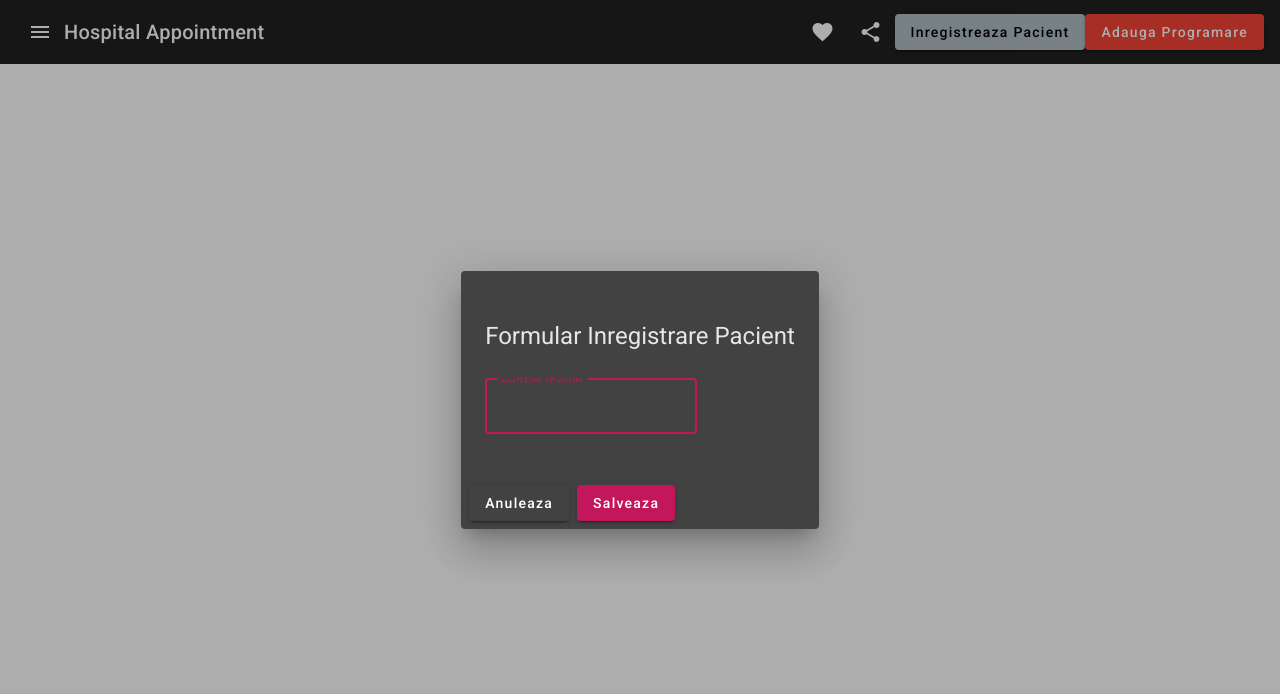
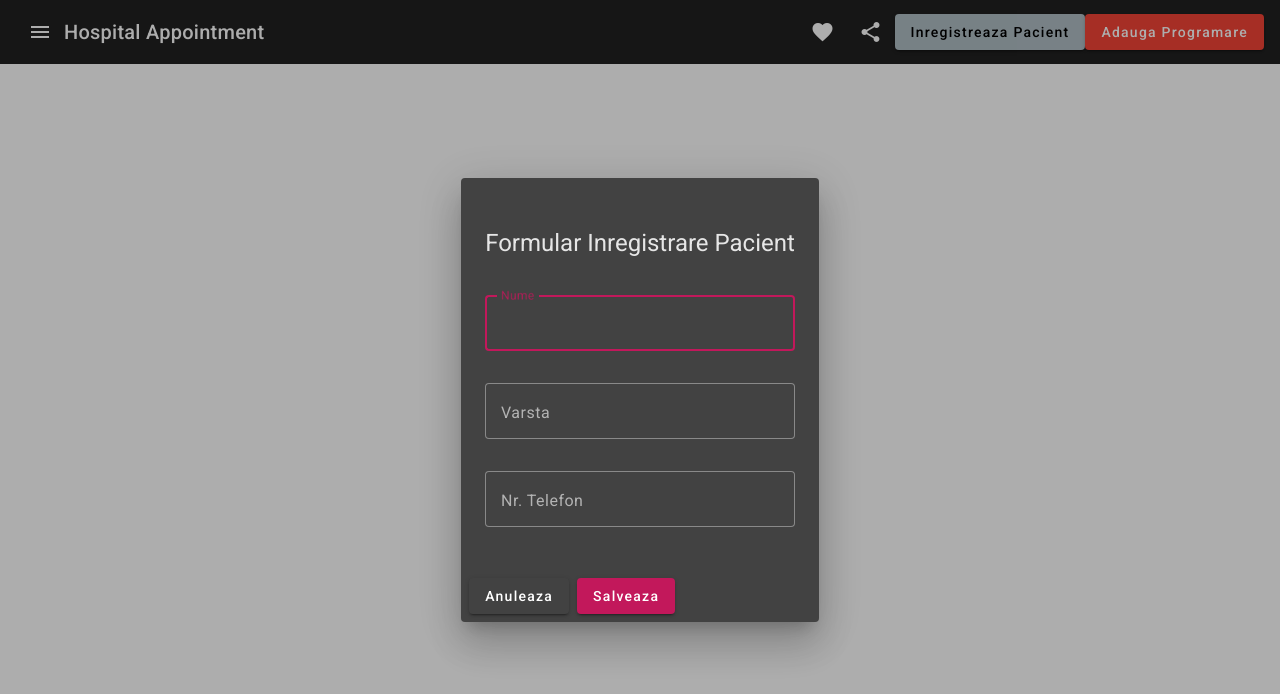
Before and after one commit to alexandruxtrifon/Hospital-Appointment, an Angular app: page / in a window 1280 px wide. Both pictures are taken after a click on the button "Inregistreaza Pacient". Shown: the top 694 px of the page. Built offline with nearby package versions, Linux system fonts and the light colour scheme.

Commit message:
done for the day

```diff
--- a/index.js
+++ b/index.js
@@ -33,6 +33,11 @@ app.get('/programare', (req, res) => {
     });
 });
 
+app.post('/api/update-patient', (req, res) => {
+    const updatedPatientData = req.body;
+    client.connect();
+    client.query('INSERT INTO Pacient(Nume, Varsta, Telefon) VALUES($patientData.nume, $patientData.varsta, patientData.telefon')
+})
 
 function renderProgramareTable(data){
     const rows = data.map(row => {
--- a/src/app/add-pacient/add-pacient.component.css
+++ b/src/app/add-pacient/add-pacient.component.css
@@ -0,0 +1,10 @@
+.content{
+    padding-top: 10px;
+}
+
+.row {
+    display: flex;
+    flex-direction: column;
+    gap: 10px;
+
+}
--- a/src/app/add-pacient/add-pacient.component.html
+++ b/src/app/add-pacient/add-pacient.component.html
@@ -1,13 +1,25 @@
 <div mat-dialog-title>
     <h1>Formular Inregistrare Pacient</h1>
 </div>
-<div mat-dialog-content>
+<div mat-dialog-content class="content">
+    <div class="row">
     <mat-form-field appearance="outline">
-        <mat-label>LOREM IPSUM</mat-label>
-        <input matInput>
+        <mat-label>Nume</mat-label>
+        <input matInput [(ngModel)]="patientData.nume" name = "nume">
     </mat-form-field>
+
+    <mat-form-field appearance="outline">
+        <mat-label>Varsta</mat-label>
+        <input matInput [(ngModel)]="patientData.varsta" name="varsta">
+    </mat-form-field>
+
+    <mat-form-field appearance="outline">
+        <mat-label>Nr. Telefon</mat-label>
+        <input matInput [(ngModel)]="patientData.telefon" name="telefon">
+    </mat-form-field>
+    </div>
 </div>
 <div mat-dialog-actions>
-    <button mat-raised-button>Anuleaza</button>
-    <button mat-raised-button color="primary">Salveaza</button>
+    <button mat-raised-button (click)="onCancelClick()">Anuleaza</button>
+    <button mat-raised-button color="primary" (click)="onSaveClick()">Salveaza</button>
 </div>
--- a/src/app/app.module.ts
+++ b/src/app/app.module.ts
@@ -2,6 +2,7 @@ import { NgModule } from '@angular/core';
 import { BrowserModule } from '@angular/platform-browser';
 import { FormsModule } from '@angular/forms';
 import { ReactiveFormsModule } from '@angular/forms';
+import { HttpClientModule } from '@angular/common/http';
 
 import { AppComponent } from './app.component';
 import { BrowserAnimationsModule } from '@angular/platform-browser/animations';
@@ -31,7 +32,8 @@ import { AddPacientComponent } from './add-pacient/add-pacient.component';
     MatFormFieldModule,
     MatInputModule,
     FormsModule,
-    ReactiveFormsModule
+    ReactiveFormsModule,
+    HttpClientModule
   ],
   providers: [],
   bootstrap: [AppComponent]
```
